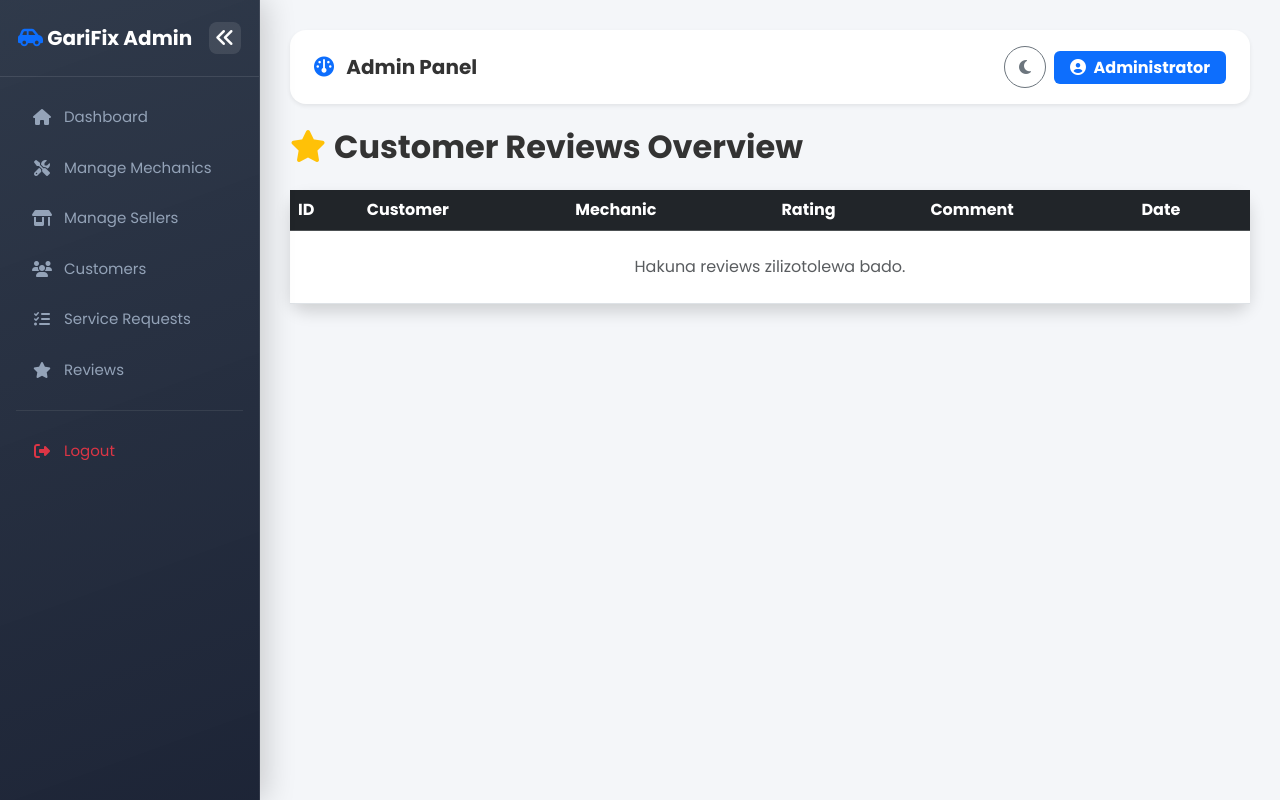
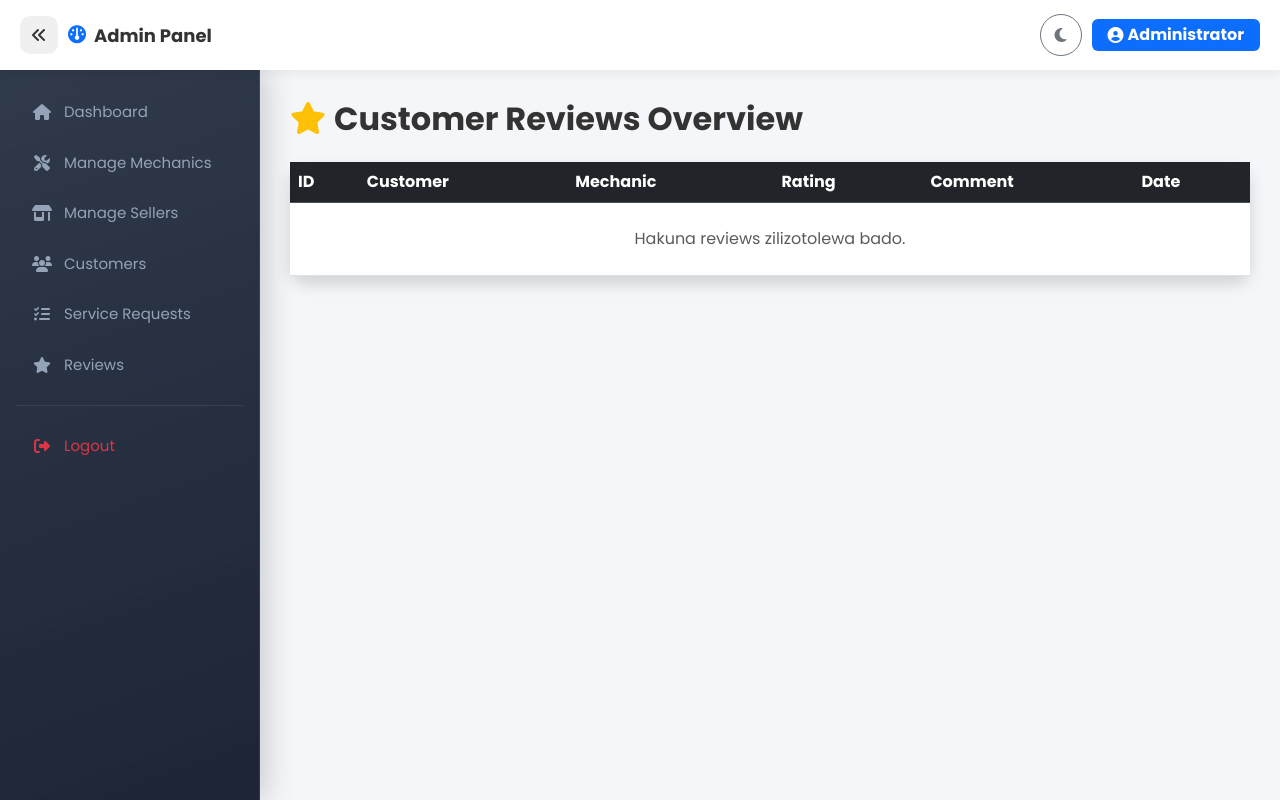
Before and after one commit to joblee88/garifix, a Flask app: page /admin/reviews in a window 1280 px wide. Run offline with Flask 3, Linux system fonts and the light colour scheme; the visitor is signed in with stand-in values (Sample User, id 1); data that the repository does not hold is empty.

Commit message:
marekebisho ya sidebar,menu button

```diff
--- a/static/css/style.css
+++ b/static/css/style.css
@@ -39,51 +39,91 @@ body {
     text-align: center;
 }
 
-/* SIDEBAR LAYOUT FRAMEWORK (ADMIN, MECHANIC, CUSTOMER & SELLER) */
+/* SIDEBAR LAYOUT FRAMEWORK (ADMIN, MECHANIC, CUSTOMER & SELLER)
+   Muundo: TOPBAR iliyowekwa "fixed" juu kabisa (kamwe haifunikwi), na
+   SIDEBAR inayoanzia CHINI ya topbar hiyo (siyo juu kabisa ya skrini). */
+
+.app-topbar {
+    position: fixed;
+    top: 0;
+    left: 0;
+    width: 100%;
+    height: 70px;
+    background: rgba(255, 255, 255, 0.95);
+    backdrop-filter: blur(10px);
+    -webkit-backdrop-filter: blur(10px);
+    box-shadow: 0 2px 12px rgba(0, 0, 0, 0.08);
+    z-index: 1100;
+    display: flex;
+    align-items: center;
+    justify-content: space-between;
+    padding: 0 20px;
+    gap: 12px;
+}
+
+.app-topbar .topbar-title {
+    font-weight: 700;
+    font-size: 18px;
+    white-space: nowrap;
+    overflow: hidden;
+    text-overflow: ellipsis;
+    display: flex;
+    align-items: center;
+    gap: 8px;
+}
+
+.app-topbar .topbar-left,
+.app-topbar .topbar-right {
+    display: flex;
+    align-items: center;
+    gap: 10px;
+    flex-shrink: 0;
+}
+
+.menu-toggle-btn {
+    flex-shrink: 0;
+    width: 42px;
+    height: 42px;
+    display: inline-flex;
+    align-items: center;
+    justify-content: center;
+    border-radius: 10px;
+}
+
 .app-wrapper {
     display: flex;
     width: 100%;
     min-height: 100vh;
+    padding-top: 70px;
 }
 
 .app-sidebar {
     width: 260px;
-    min-height: 100vh;
+    height: calc(100vh - 70px);
     background: linear-gradient(160deg, rgba(30, 41, 59, 0.92) 0%, rgba(15, 23, 42, 0.94) 100%);
     backdrop-filter: blur(20px);
     -webkit-backdrop-filter: blur(20px);
     border-right: 1px solid rgba(255, 255, 255, 0.08);
     color: #ffffff;
     position: fixed;
-    top: 0;
+    top: 70px;
     left: 0;
     z-index: 1000;
     box-shadow: 4px 0 30px rgba(0, 0, 0, 0.2);
     transition: width 0.25s ease, margin-left 0.3s ease;
     overflow-x: hidden;
     overflow-y: auto;
-}
-
-.app-sidebar .sidebar-brand {
-    padding: 22px 18px;
-    display: flex;
-    align-items: center;
-    justify-content: space-between;
-    gap: 8px;
-    font-size: 20px;
-    font-weight: 700;
-    white-space: nowrap;
-    border-bottom: 1px solid rgba(255, 255, 255, 0.1);
+    padding-top: 10px;
 }
 
 .sidebar-minimize-btn {
-    background: rgba(255, 255, 255, 0.1);
+    background: rgba(0, 0, 0, 0.06);
     border: none;
-    color: #fff;
-    width: 32px;
-    height: 32px;
-    min-width: 32px;
-    border-radius: 8px;
+    color: inherit;
+    width: 38px;
+    height: 38px;
+    min-width: 38px;
+    border-radius: 10px;
     display: flex;
     align-items: center;
     justify-content: center;
@@ -125,23 +165,18 @@ body {
     margin-left: 260px;
     width: calc(100% - 260px);
     padding: 30px;
-    min-height: 100vh;
+    min-height: calc(100vh - 70px);
     transition: margin-left 0.25s ease, width 0.25s ease;
 }
 
-/* HALI YA "MINIMIZED" - Icons pekee, maandishi yamefichwa */
+/* HALI YA "MINIMIZED" - Icons pekee, maandishi yamefichwa (DESKTOP) */
 .app-wrapper.sidebar-minimized .app-sidebar {
     width: 78px;
 }
-.app-wrapper.sidebar-minimized .app-sidebar .sidebar-text,
-.app-wrapper.sidebar-minimized .app-sidebar .sidebar-brand-text {
+.app-wrapper.sidebar-minimized .app-sidebar .sidebar-text {
     display: none;
 }
-.app-wrapper.sidebar-minimized .app-sidebar .sidebar-brand {
-    justify-content: center;
-    padding: 20px 8px;
-}
-.app-wrapper.sidebar-minimized .sidebar-minimize-btn {
+.app-wrapper.sidebar-minimized .sidebar-minimize-btn i {
     transform: rotate(180deg);
 }
 .app-wrapper.sidebar-minimized .app-sidebar nav a {
--- a/templates/admin_base.html
+++ b/templates/admin_base.html
@@ -12,22 +12,32 @@
 </head>
 <body>
 
+<!-- TOPBAR (fixed, kamwe haifunikwi) -->
+<nav class="app-topbar">
+    <div class="topbar-left">
+        <button class="btn btn-outline-primary menu-toggle-btn d-lg-none" type="button" onclick="toggleGariFixMobileSidebar()" title="Fungua Menyu">
+            <i class="fa-solid fa-bars"></i>
+        </button>
+        <button type="button" class="sidebar-minimize-btn d-none d-lg-flex" onclick="toggleGariFixSidebar()" title="Punguza/Panua Sidebar">
+            <i class="fa-solid fa-angles-left"></i>
+        </button>
+        <span class="topbar-title"><i class="fa-solid fa-gauge text-primary"></i> Admin Panel</span>
+    </div>
+    <div class="topbar-right">
+        <button type="button" class="btn btn-outline-secondary theme-toggle-btn" onclick="toggleGariFixTheme()" title="Badilisha Mandhari (Dark/Light)">
+            <i class="theme-toggle-icon fa-solid fa-moon"></i>
+        </button>
+        <span class="badge bg-primary fs-6 px-3 py-2 d-none d-sm-inline-flex"><i class="fa fa-user-circle me-1"></i> Administrator</span>
+    </div>
+</nav>
+
 <div class="app-wrapper">
     <!-- BACKDROP (simu pekee) -->
     <div class="sidebar-backdrop" onclick="closeGariFixMobileSidebar()"></div>
 
-    <!-- SIDEBAR -->
+    <!-- SIDEBAR (huanzia CHINI ya topbar) -->
     <div class="app-sidebar">
-        <div class="sidebar-brand">
-            <span class="sidebar-brand-text"><i class="fa-solid fa-car-side text-primary"></i> GariFix Admin</span>
-            <button type="button" class="sidebar-minimize-btn d-none d-lg-flex" onclick="toggleGariFixSidebar()" title="Punguza/Panua Sidebar">
-                <i class="fa-solid fa-angles-left"></i>
-            </button>
-            <button type="button" class="sidebar-close-btn" onclick="closeGariFixMobileSidebar()" title="Funga">
-                <i class="fa-solid fa-xmark"></i>
-            </button>
-        </div>
-        <nav class="mt-3">
+        <nav class="mt-2">
             <a href="{{ url_for('admin_dashboard', user_id=session['user_id']) }}">
                 <i class="fa-solid fa-house"></i> <span class="sidebar-text">Dashboard</span>
             </a>
@@ -55,19 +65,6 @@
 
     <!-- MAIN CONTENT -->
     <div class="app-content">
-        <nav class="navbar bg-white shadow-sm rounded-4 mb-4 px-4 py-3 d-flex justify-content-between">
-            <button class="btn btn-outline-primary d-lg-none" type="button" onclick="toggleGariFixMobileSidebar()">
-                <i class="fa-solid fa-bars"></i>
-            </button>
-            <span class="fw-bold fs-5"><i class="fa-solid fa-gauge text-primary me-2"></i> Admin Panel</span>
-            <div class="d-flex align-items-center gap-2">
-                <button type="button" class="btn btn-outline-secondary theme-toggle-btn" onclick="toggleGariFixTheme()" title="Badilisha Mandhari (Dark/Light)">
-                    <i class="theme-toggle-icon fa-solid fa-moon"></i>
-                </button>
-                <span class="badge bg-primary fs-6 px-3 py-2"><i class="fa fa-user-circle me-1"></i> Administrator</span>
-            </div>
-        </nav>
-
         {% with messages = get_flashed_messages(with_categories=true) %}
             {% if messages %}
                 {% for category, message in messages %}
```
Also changed, not shown: other parts of static/css/style.css (+7 -32 lines), templates/customer_base.html (+21 -24 lines), templates/mechanic_base.html (+21 -24 lines), templates/seller_base.html (+21 -24 lines).
